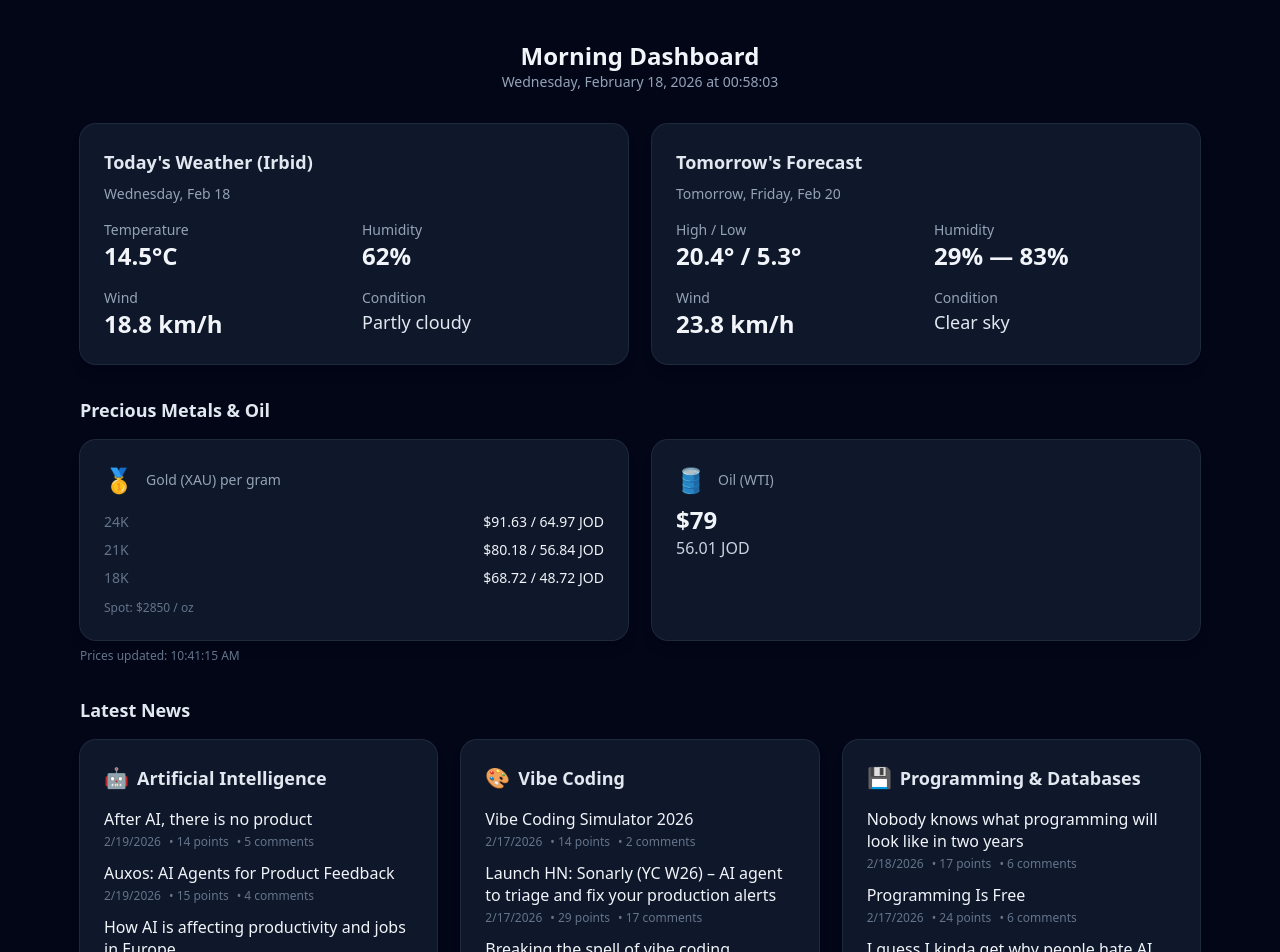
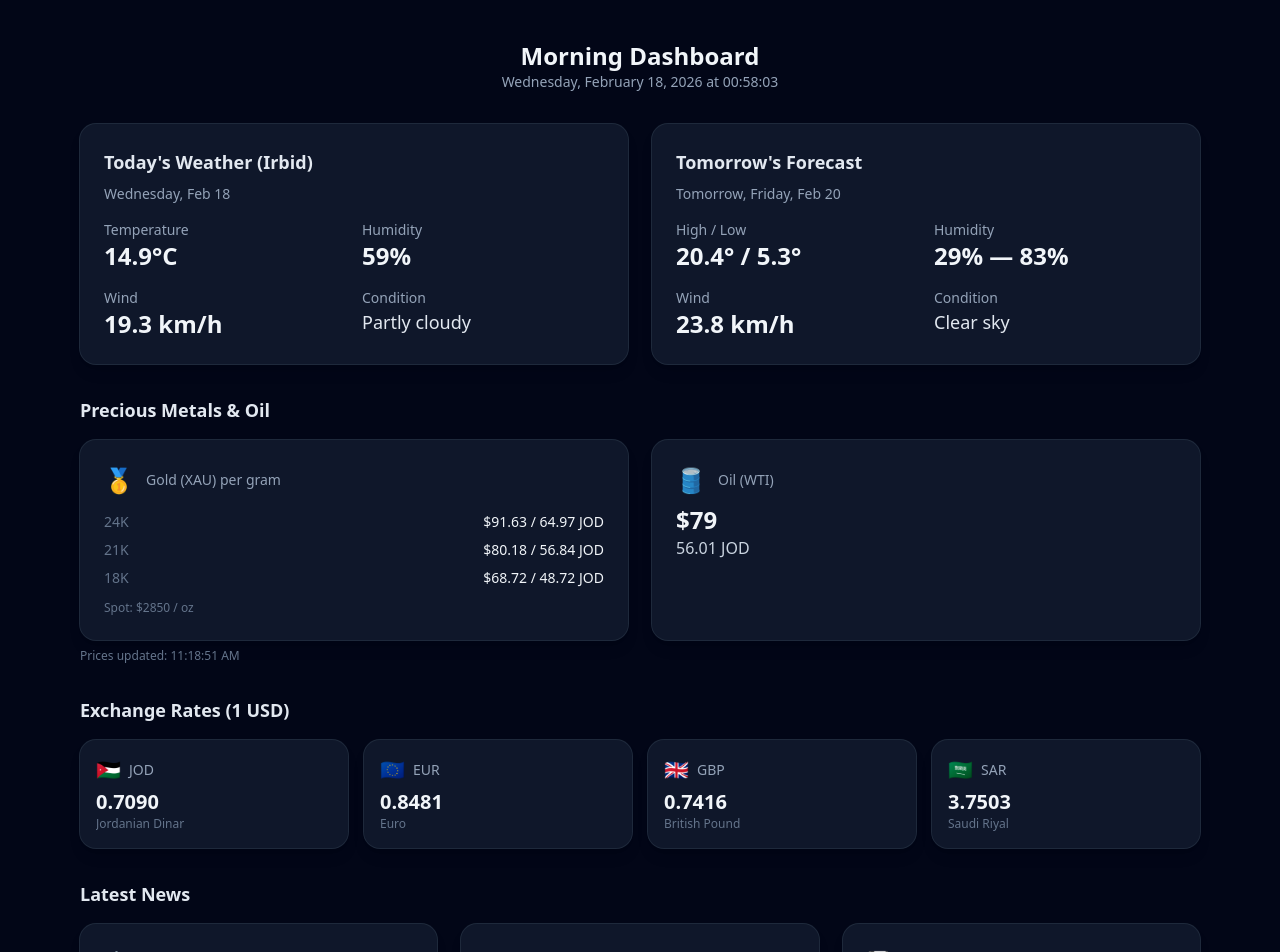
Before and after one commit to dev-knght/morning-dashboard, a React (Vite) app: page / in a window 1280 px wide. Shown: the top 952 px of the page. Built offline with nearby package versions, Linux system fonts and the light colour scheme; the HTML template or start-up script is replaced by a standard one.

Commit message:
feat(ui): add Exchange Rates card (USD to JOD/EUR/GBP/SAR)

```diff
--- a/public/data/dashboard.json
+++ b/public/data/dashboard.json
@@ -1,11 +1,11 @@
 {
-  "updatedAt": "2026-02-19T10:41:15.237Z",
+  "updatedAt": "2026-02-19T11:18:51.315Z",
   "timezone": "Asia/Amman",
   "weather": {
     "current": {
-      "temp_c": 14.5,
-      "humidity": 62,
-      "wind_kph": 18.8,
+      "temp_c": 14.9,
+      "humidity": 59,
+      "wind_kph": 19.3,
       "weather_code": 2,
       "weather_desc": "Partly cloudy"
     },
@@ -23,7 +23,7 @@
   "metals": {
     "goldUSD": 2850,
     "oilUSD": 79,
-    "updatedAt": "2026-02-19T10:41:15.237Z",
+    "updatedAt": "2026-02-19T11:18:51.315Z",
     "gold24KUSD": 91.63,
     "gold21KUSD": 80.18,
     "gold18KUSD": 68.72,
@@ -31,13 +31,19 @@
     "gold21KJD": 56.84,
     "gold18KJD": 48.72
   },
+  "exchange": {
+    "JOD": 0.709,
+    "EUR": 0.8481,
+    "GBP": 0.7416,
+    "SAR": 3.7503
+  },
   "news": {
     "ai": [
       {
         "title": "After AI, there is no product",
         "url": "https://sidu.in/essays/after-ai-there-is-no-product.html",
-        "points": 14,
-        "comments": 5,
+        "points": 15,
+        "comments": 6,
         "created_at": "2026-02-19T08:22:36.000Z"
       },
       {
@@ -50,8 +56,8 @@
       {
         "title": "How AI is affecting productivity and jobs in Europe",
         "url": "https://cepr.org/voxeu/columns/how-ai-affecting-productivity-and-jobs-europe",
-        "points": 128,
-        "comments": 87,
+        "points": 133,
+        "comments": 100,
         "created_at": "2026-02-19T00:22:45.000Z"
       },
       {
--- a/src/App.jsx
+++ b/src/App.jsx
@@ -2,6 +2,7 @@ import { useEffect, useState } from 'react';
 import DateDisplay from './components/DateDisplay';
 import Weather from './components/Weather';
 import Metals from './components/Metals';
+import ExchangeRates from './components/ExchangeRates';
 import News from './components/News';
 
 export default function App() {
@@ -36,13 +37,14 @@ export default function App() {
     );
   }
 
-  const { weather, metals, news } = data;
+  const { weather, metals, exchange, news } = data;
 
   return (
     <div className="min-h-screen bg-slate-950 max-w-6xl mx-auto px-4 py-6">
       <DateDisplay />
       <Weather current={weather.current} tomorrow={weather.tomorrow} />
       <Metals metals={metals} />
+      <ExchangeRates exchange={exchange} />
       <News news={news} />
       <footer className="text-center text-slate-600 text-xs py-6">
         Last updated: {new Date(data.updatedAt).toLocaleString()} (Asia/Amman)
--- /dev/null
+++ b/src/components/ExchangeRates.jsx
@@ -0,0 +1,27 @@
+export default function ExchangeRates({ exchange }) {
+  // exchange: { JOD: number, EUR: number, GBP: number, SAR: number }
+  const currencies = [
+    { code: 'JOD', name: 'Jordanian Dinar', flag: '🇯🇴' },
+    { code: 'EUR', name: 'Euro', flag: '🇪🇺' },
+    { code: 'GBP', name: 'British Pound', flag: '🇬🇧' },
+    { code: 'SAR', name: 'Saudi Riyal', flag: '🇸🇦' },
+  ];
+
+  return (
+    <section className="py-4">
+      <h2 className="text-lg font-semibold text-slate-200 mb-4">Exchange Rates (1 USD)</h2>
+      <div className="grid grid-cols-2 md:grid-cols-4 gap-4">
+        {currencies.map(cur => (
+          <div key={cur.code} className="rounded-2xl bg-slate-900 p-4 shadow-lg ring-1 ring-slate-800">
+            <div className="flex items-center gap-2 mb-1">
+              <span className="text-xl">{cur.flag}</span>
+              <h3 className="text-slate-400 text-sm">{cur.code}</h3>
+            </div>
+            <p className="text-xl font-bold text-slate-100">{exchange[cur.code]?.toFixed(4) ?? '—'}</p>
+            <p className="text-xs text-slate-500 truncate">{cur.name}</p>
+          </div>
+        ))}
+      </div>
+    </section>
+  );
+}
```
Also changed, not shown: scripts/update-data.js (+13 -7 lines), 6 other files (tests, documents, lock files or other folders).
